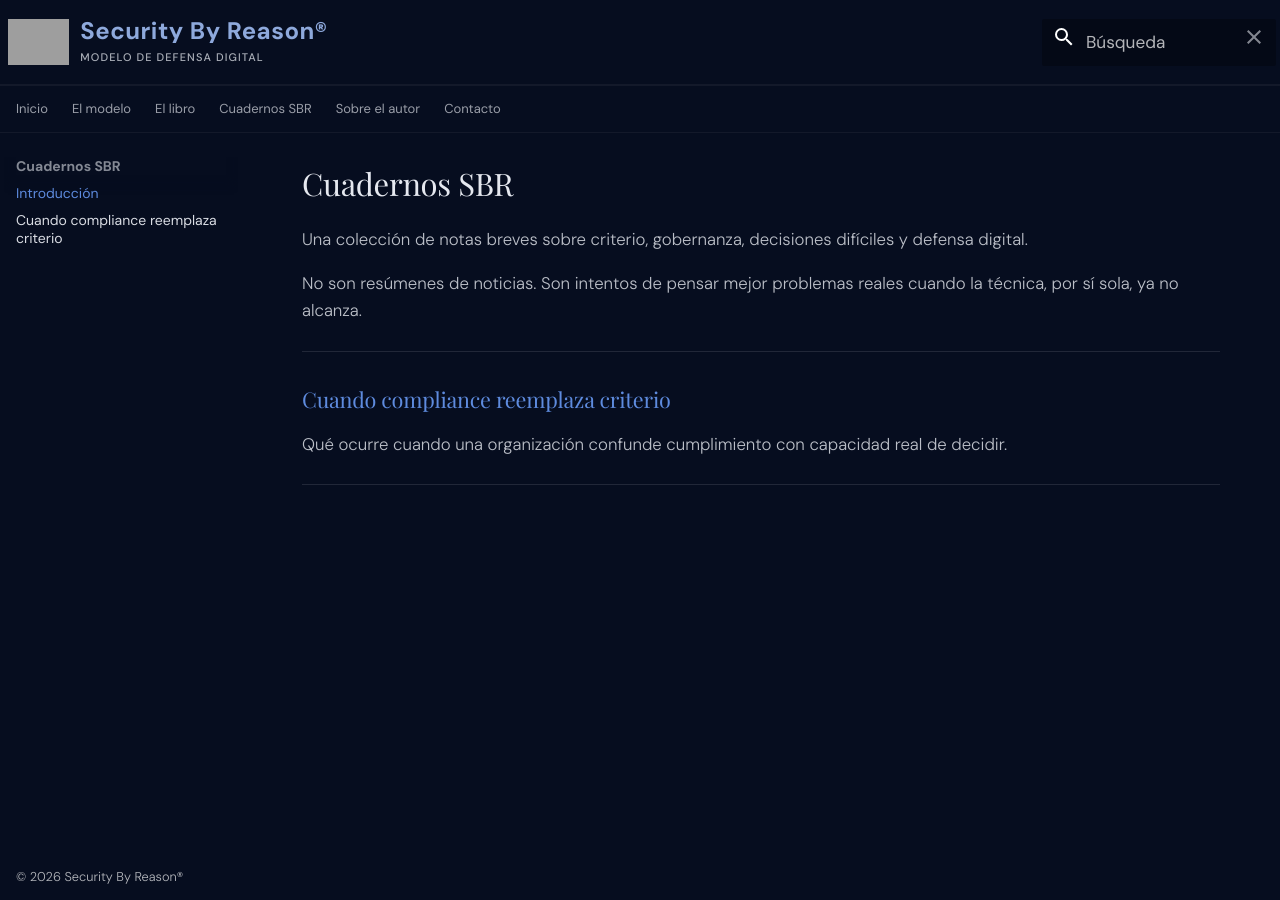
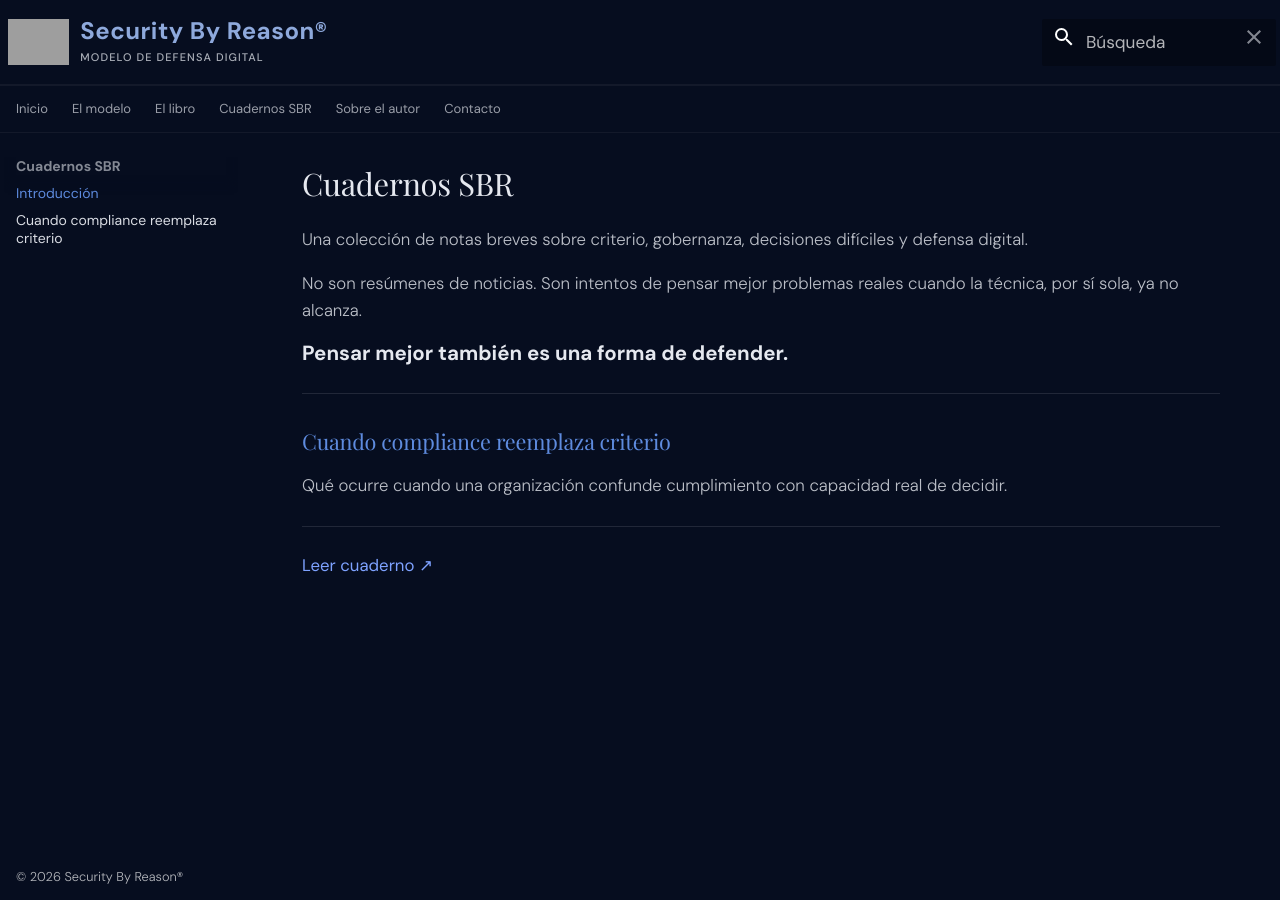
Before and after one commit to danielsasia/sbr-site, an MkDocs documentation site: the page built from docs/cuadernos/index.md, in a window 1280 px wide. Built offline with MkDocs 1.6.1 and Material for MkDocs 9.7.7, drawn with Linux system fonts in a browser that asks for light colours; some web fonts are replaced; grey boxes are pictures that could not be loaded.

Commit message:
Update index.md

```diff
--- a/docs/cuadernos/index.md
+++ b/docs/cuadernos/index.md
@@ -9,6 +9,8 @@ Una colección de notas breves sobre criterio, gobernanza, decisiones difíciles
 
 No son resúmenes de noticias. Son intentos de pensar mejor problemas reales cuando la técnica, por sí sola, ya no alcanza.
 
+<span class="hero-closing">Pensar mejor también es una forma de defender.</span>
+
 ---
 
 ### [Cuando compliance reemplaza criterio](compliance-vs-criterio.md)
@@ -16,3 +18,5 @@ No son resúmenes de noticias. Son intentos de pensar mejor problemas reales cua
 Qué ocurre cuando una organización confunde cumplimiento con capacidad real de decidir.
 
 ---
+
+[Leer cuaderno](compliance-vs-criterio.md){ .text-cta }
```
